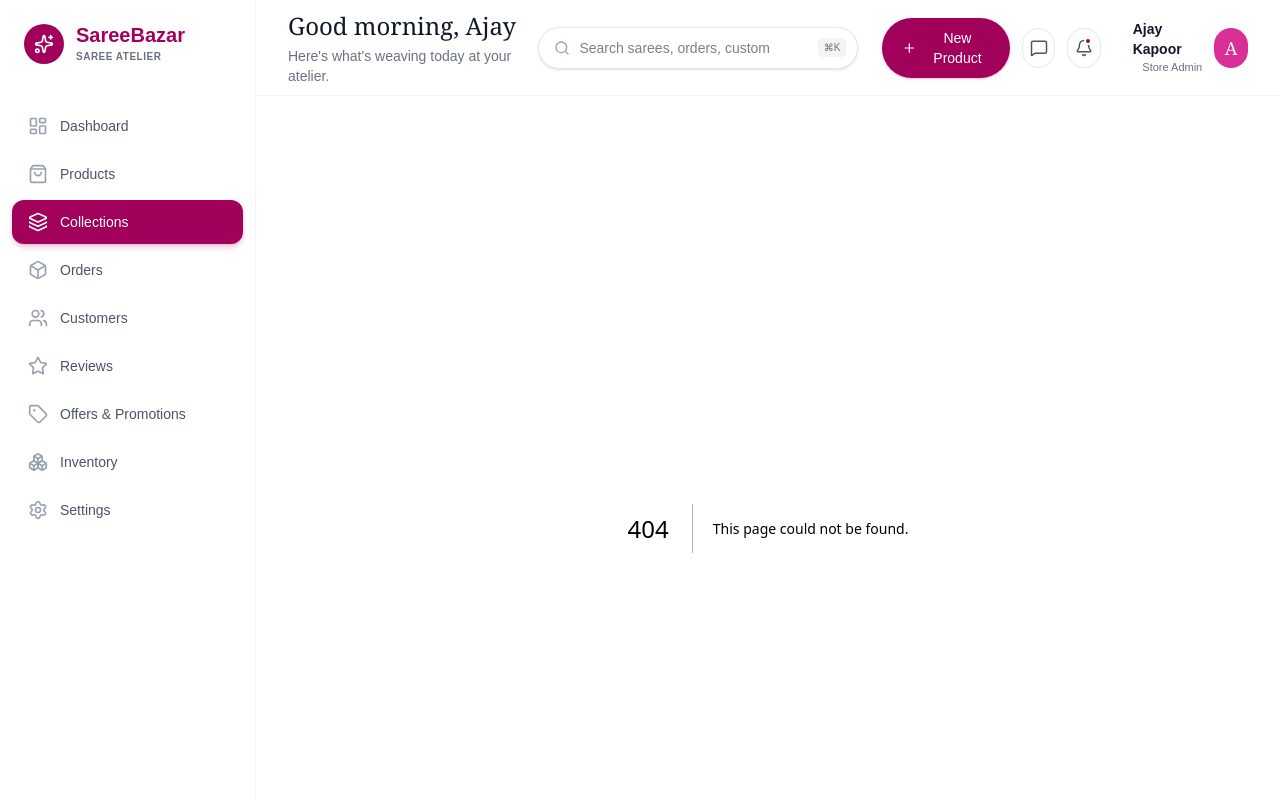
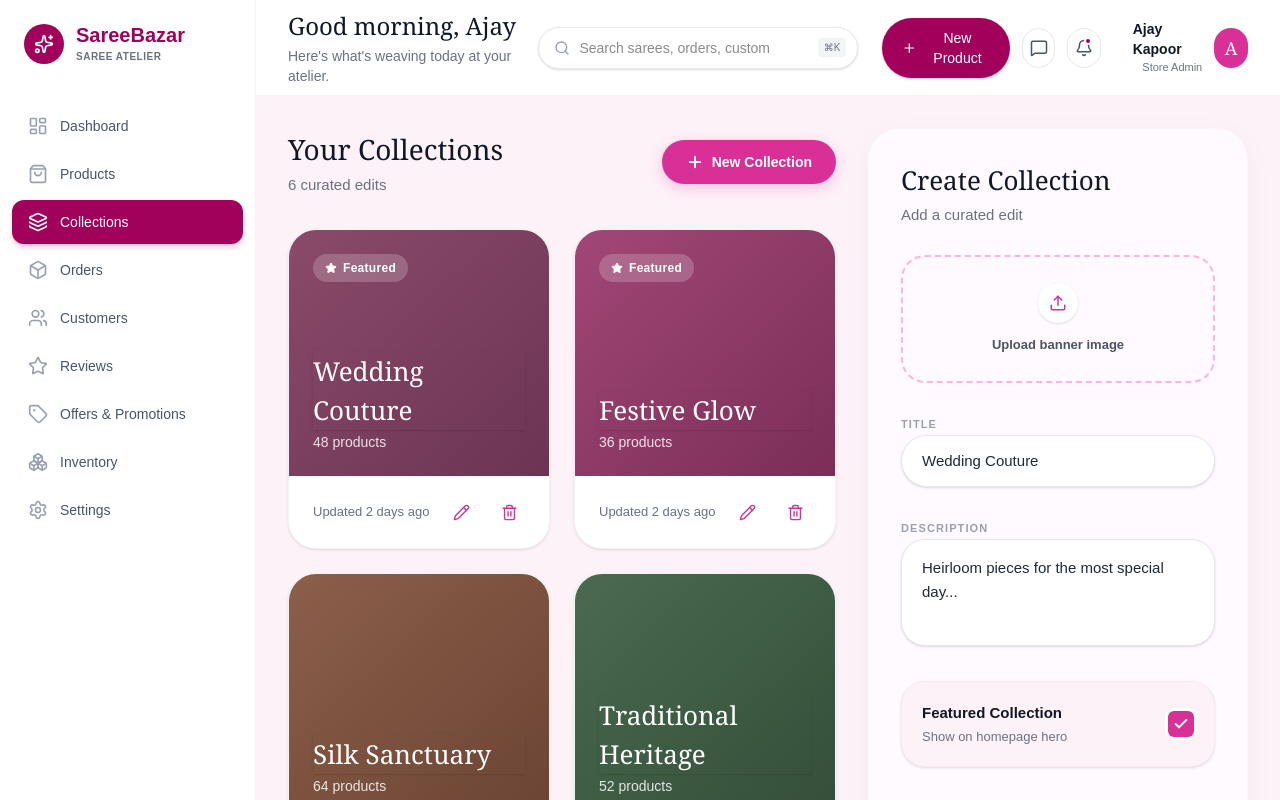
Before and after one commit to kaveenskn/SareeBazar-Admin, a Next.js app in the folder Admin/: page /collections in a window 1280 px wide. Before the commit this address had no page. Built offline with nearby package versions, Linux system fonts and the light colour scheme.

Commit message:
create the collection

```diff
--- /dev/null
+++ b/Admin/app/collections/page.tsx
@@ -0,0 +1,180 @@
+import { Plus, Star, Pencil, Trash2, Upload, Check } from "lucide-react";
+
+export default function CollectionsPage() {
+  const collections = [
+    {
+      id: 1,
+      title: "Wedding Couture",
+      products: 48,
+      updatedAt: "2 days ago",
+      featured: true,
+      gradient: "from-[#8B4A6A] to-[#6C3453]",
+    },
+    {
+      id: 2,
+      title: "Festive Glow",
+      products: 36,
+      updatedAt: "2 days ago",
+      featured: true,
+      gradient: "from-[#A14777] to-[#7B2E57]",
+    },
+    {
+      id: 3,
+      title: "Silk Sanctuary",
+      products: 64,
+      updatedAt: "2 days ago",
+      featured: false,
+      gradient: "from-[#8B5F4A] to-[#6C4434]",
+    },
+    {
+      id: 4,
+      title: "Traditional Heritage",
+      products: 52,
+      updatedAt: "2 days ago",
+      featured: false,
+      gradient: "from-[#4A6A51] to-[#344E39]",
+    },
+    {
+      id: 5,
+      title: "Pastel Whisper",
+      products: 28,
+      updatedAt: "2 days ago",
+      featured: true,
+      gradient: "from-[#e2ccd6] to-[#ceb2c0]",
+    },
+    {
+      id: 6,
+      title: "Party Edit",
+      products: 41,
+      updatedAt: "2 days ago",
+      featured: false,
+      gradient: "from-[#7e4f9b] to-[#60357d]",
+    },
+  ];
+
+  return (
+    <div className="flex flex-col xl:flex-row gap-8 h-full min-h-[800px] w-full max-w-[1400px] mx-auto">
+      {/* Left Area - Collections Grid */}
+      <div className="w-full xl:flex-1">
+        <div className="flex items-center justify-between mb-8">
+          <div>
+            <h2 className="text-[28px] font-serif text-gray-900 mb-1">Your Collections</h2>
+            <p className="text-gray-500 text-[15px]">6 curated edits</p>
+          </div>
+          <button className="flex items-center gap-2 px-6 py-3 bg-[#d93097] text-white rounded-full text-sm font-semibold hover:bg-[#a1005b] transition-colors shadow-[0_4px_14px_rgba(217,48,151,0.25)]">
+            <Plus size={18} strokeWidth={2.5} />
+            New Collection
+          </button>
+        </div>
+
+        <div className="grid grid-cols-1 md:grid-cols-2 gap-6">
+          {collections.map((col) => (
+            <div key={col.id} className="rounded-[28px] border border-gray-100 bg-white overflow-hidden shadow-sm flex flex-col group h-[320px] transition-transform hover:-translate-y-1">
+              {/* Card Top / Image Area */}
+              <div className={`relative flex-1 bg-gradient-to-br ${col.gradient} p-6 flex flex-col justify-between`}>
+                <div>
+                  {col.featured && (
+                    <div className="inline-flex items-center gap-1.5 px-3 py-1.5 bg-white/20 backdrop-blur-md rounded-full text-white text-xs font-semibold tracking-wide">
+                      <Star size={12} className="fill-white" />
+                      Featured
+                    </div>
+                  )}
+                </div>
+                <div className="mt-auto">
+                  <h3 className="text-[26px] font-serif text-white mb-0.5 shadow-sm">{col.title}</h3>
+                  <p className="text-white/85 text-sm font-medium">{col.products} products</p>
+                </div>
+              </div>
+
+              {/* Card Bottom Area */}
+              <div className="h-[72px] px-6 flex items-center justify-between bg-white border-t border-gray-50">
+                <span className="text-[13px] text-gray-500 font-medium">Updated {col.updatedAt}</span>
+                <div className="flex items-center gap-4">
+                  <button className="w-8 h-8 flex items-center justify-center rounded-full text-[#d93097] hover:bg-pink-50 transition-colors">
+                    <Pencil size={17} strokeWidth={2} />
+                  </button>
+                  <button className="w-8 h-8 flex items-center justify-center rounded-full text-[#d93097] hover:bg-red-50 hover:text-red-600 transition-colors">
+                    <Trash2 size={17} strokeWidth={2} />
+                  </button>
+                </div>
+              </div>
+            </div>
+          ))}
+        </div>
+      </div>
+
+      {/* Right Area - Create Collection Sidebar */}
+      <div className="w-full xl:w-[380px] xl:flex-shrink-0">
+        <div className="bg-[#fffaff] rounded-[32px] shadow-[0_8px_30px_rgb(0,0,0,0.04)] border border-pink-50/50 p-8 xl:sticky xl:top-0">
+          <div className="mb-7">
+            <h2 className="text-[26px] font-serif text-gray-900 mb-1">Create Collection</h2>
+            <p className="text-gray-500 text-[15px]">Add a curated edit</p>
+          </div>
+
+          <div className="space-y-7">
+            {/* Image Upload */}
+            <button className="w-full h-32 border-2 border-dashed border-[#ffb3df] rounded-3xl flex flex-col items-center justify-center gap-3 bg-[radial-gradient(ellipse_at_center,_var(--tw-gradient-stops))] from-pink-50/50 to-white hover:bg-pink-50/80 transition-all group">
+              <div className="w-10 h-10 bg-white shadow-sm rounded-full flex items-center justify-center text-[#d93097] group-hover:-translate-y-1 transition-transform">
+                <Upload size={18} strokeWidth={2} />
+              </div>
+              <span className="text-[13px] font-semibold text-gray-600">Upload banner image</span>
+            </button>
+
+            {/* Title Input */}
+            <div className="space-y-2.5">
+              <label className="text-[11px] font-bold text-gray-400 tracking-[0.1em]">TITLE</label>
+              <input
+                type="text"
+                defaultValue="Wedding Couture"
+                className="w-full px-5 py-3.5 bg-white border border-gray-200 rounded-full text-gray-800 text-[15px] font-medium focus:outline-none focus:border-[#d93097] focus:ring-2 focus:ring-[#d93097]/20 transition-all shadow-sm"
+              />
+            </div>
+
+            {/* Description Textarea */}
+            <div className="space-y-2.5">
+              <label className="text-[11px] font-bold text-gray-400 tracking-[0.1em]">DESCRIPTION</label>
+              <textarea
+                rows={3}
+                defaultValue="Heirloom pieces for the most special day..."
+                className="w-full px-5 py-4 bg-white border border-gray-200 rounded-3xl text-gray-800 text-[15px] font-medium focus:outline-none focus:border-[#d93097] focus:ring-2 focus:ring-[#d93097]/20 transition-all resize-none shadow-sm leading-relaxed"
+              ></textarea>
+            </div>
+
+            {/* Featured Toggle */}
+            <div className="flex items-center justify-between p-5 bg-[#fdf2f8] rounded-3xl border border-pink-100/80 shadow-sm">
+              <div>
+                <h4 className="text-[15px] font-bold text-gray-900">Featured Collection</h4>
+                <p className="text-[13px] text-gray-500 mt-0.5">Show on homepage hero</p>
+              </div>
+              <div className="w-[26px] h-[26px] bg-[#d93097] rounded-md flex items-center justify-center cursor-pointer shadow-sm shadow-[#d93097]/30 ring-[3px] ring-white">
+                <Check size={16} className="text-white" strokeWidth={3} />
+              </div>
+            </div>
+
+            {/* Assigned Products */}
+            <div className="space-y-4">
+              <label className="text-[12px] font-bold text-[#6D6367] tracking-widest uppercase">ASSIGNED PRODUCTS</label>
+              <div className="flex flex-wrap gap-3">
+                <span className="inline-flex items-center px-4 py-2 rounded-full bg-[#fceaf4] text-[#ca1c87] text-[14px] font-bold">
+                  Banarasi Silk Royale
+                </span>
+                <span className="inline-flex items-center px-4 py-2 rounded-full bg-[#fceaf4] text-[#ca1c87] text-[14px] font-bold">
+                  Kanjivaram Aurora
+                </span>
+                <button className="inline-flex items-center gap-1 px-4 py-2 rounded-full bg-[#f7f3f5] text-[#6d6367] hover:bg-[#efeaf0] transition-colors text-[14px] font-bold">
+                  + Add
+                </button>
+              </div>
+            </div>
+
+            <div className="pt-4">
+              <button className="w-full py-4 bg-gradient-to-r from-[#d22d99] to-[#f447b5] text-white rounded-full text-[17px] font-bold hover:shadow-lg hover:shadow-pink-500/30 transition-all">
+                Save Collection
+              </button>
+            </div>
+          </div>
+        </div>
+      </div>
+    </div>
+  );
+}
```
Also changed, not shown: 1 other file (tests, documents, lock files or other folders).
